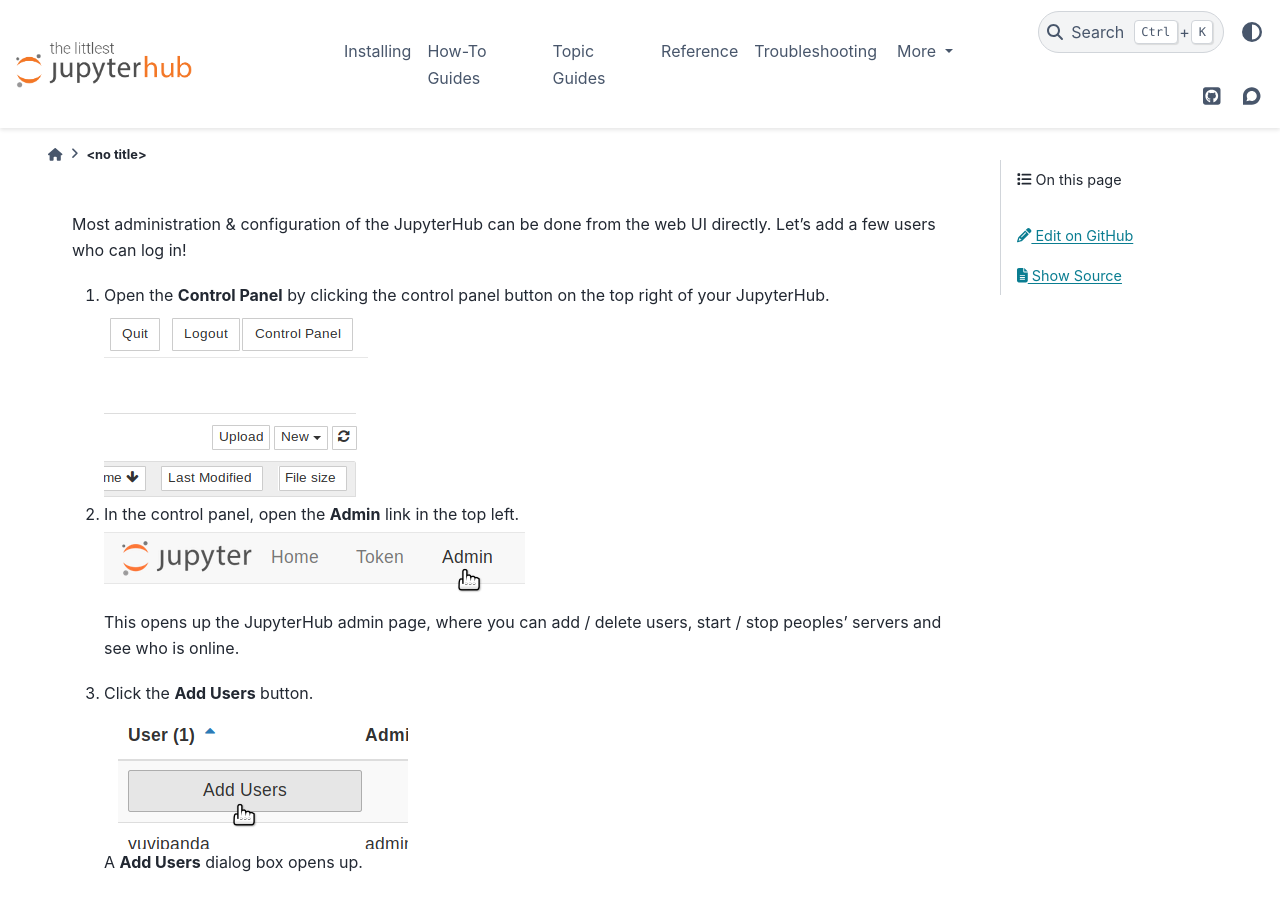
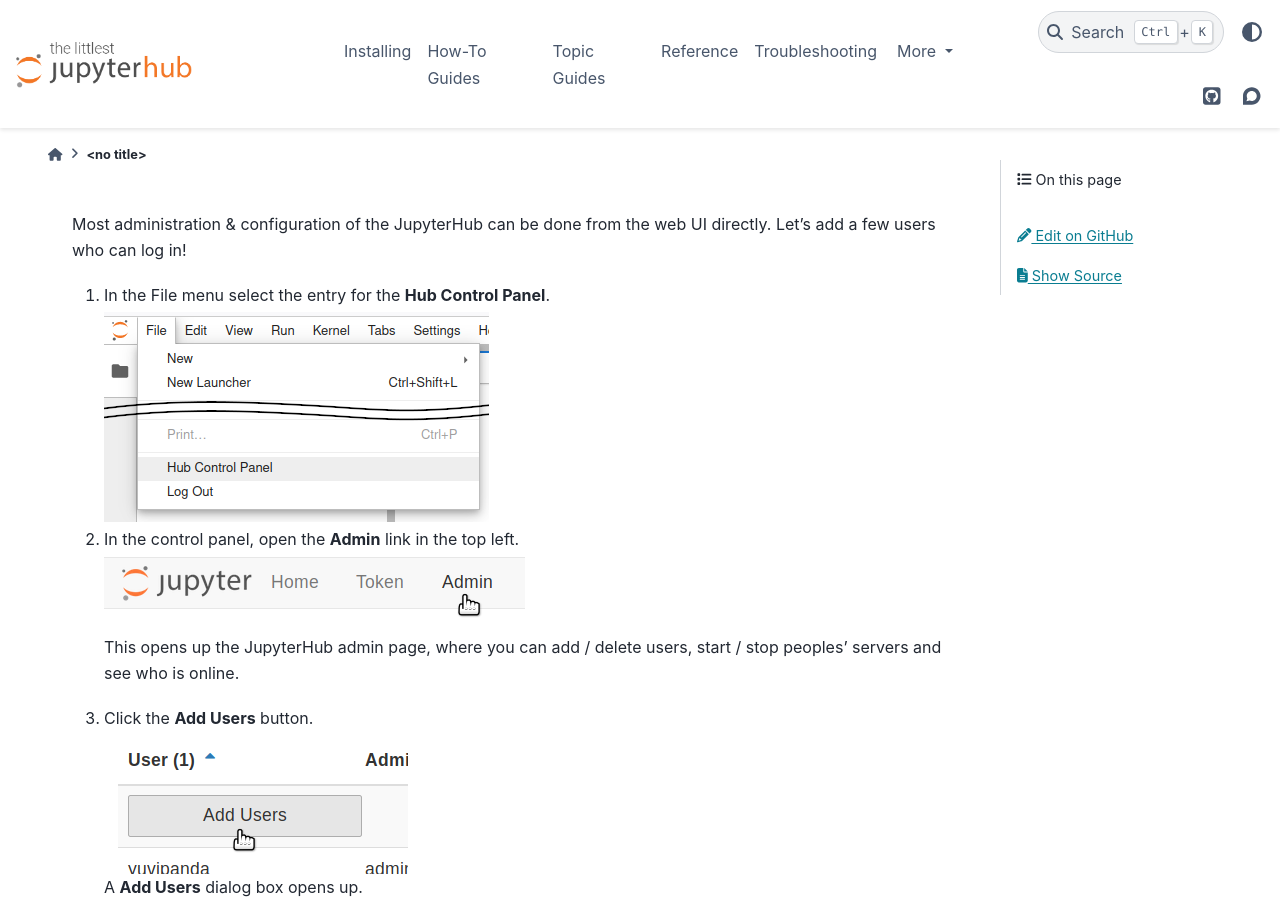
Before and after one commit to jupyterhub/the-littlest-jupyterhub, a Sphinx documentation site: the page built from docs/install/add-users.md, in a window 1280 px wide and 900 px high. Built offline with Sphinx 7.4.7 and the PyData theme 0.15.4, drawn with Linux system fonts in a browser that asks for light colours.

Commit message:
adapt install documentation for new /lab default interface

````diff
--- a/docs/install/add-users.md
+++ b/docs/install/add-users.md
@@ -1,11 +1,10 @@
 Most administration & configuration of the JupyterHub can be done from the
 web UI directly. Let's add a few users who can log in!
 
-1. Open the **Control Panel** by clicking the control panel button on the top
-   right of your JupyterHub.
+1. In the File menu select the entry for the **Hub Control Panel**.
 
-   ```{image} ../images/control-panel-button.png
-   :alt: Control panel button in notebook, top right
+   ```{image} ../images/control-panel-menu.png
+   :alt: Hub Control panel entry in lab File menu
    ```
 
 2. In the control panel, open the **Admin** link in the top left.
````
Also changed, not shown: docs/images/control-panel-menu.png (added).
